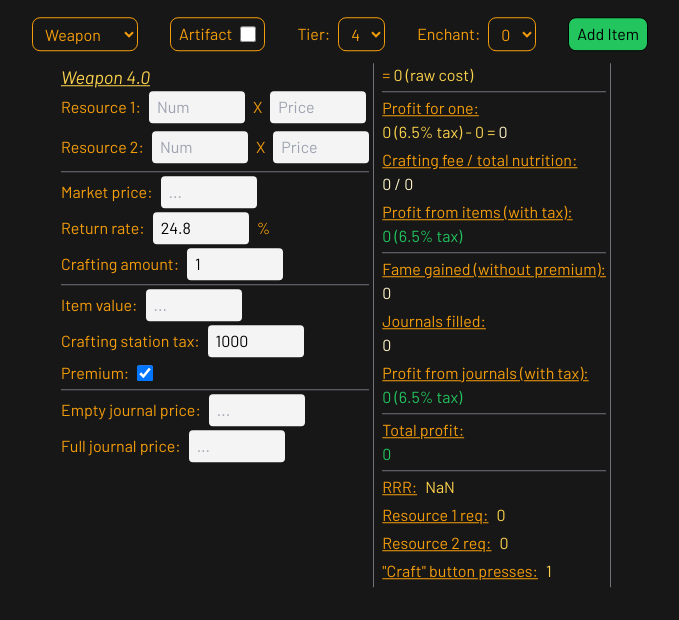
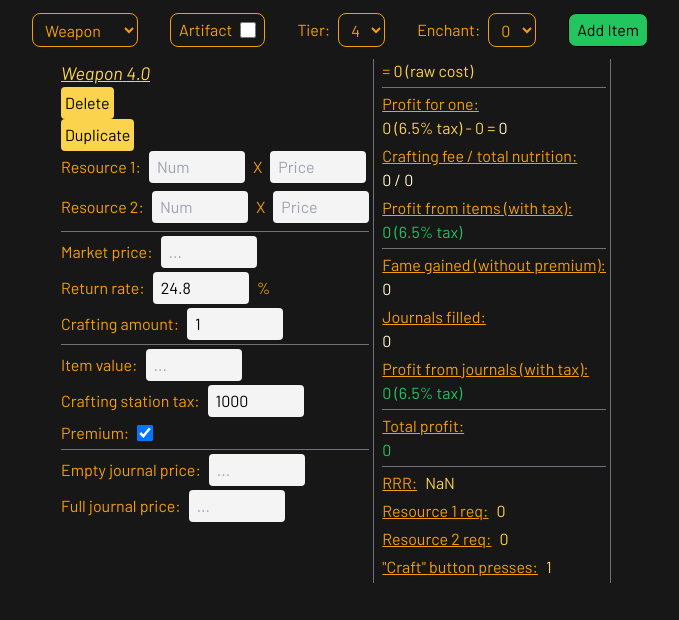
Before and after one commit to mPunc/progenitor-crafting, a React (Create React App) app: page / in a window 1280 px wide. Both pictures are taken after a click on the button "Add Item". Shown: the top 620 px of the page, without its empty margins (300-979 px from the left). Built offline with nearby package versions, Linux system fonts and the light colour scheme.

Commit message:
Implemented delete
Delete works, button placeholders for the moment. Duplicate needs fixing.
-MP

```diff
--- a/src/App.js
+++ b/src/App.js
@@ -9,7 +9,7 @@ function App() {
   return (
     <div className="min-h-screen min-w-screen bg-neutral-900 text-amber-500 font-barlow">
       <Header className={itemCount > 0 ? "-translate-y-full" : "translate-y-0"}/>
-      <MainContainer className={itemCount > 0 ? "-translate-y-[12%]" : "translate-y-0"}
+      <MainContainer className={itemCount > 0 ? "-translate-y-[76px]" : "translate-y-0"}
         onItemsChange={(x) => setItemCount(x)}
       />
       <Footer className={itemCount > 0 ? "translate-y-full" : "translate-y-0"}/>
--- a/src/components/appComponents/footer.jsx
+++ b/src/components/appComponents/footer.jsx
@@ -2,7 +2,7 @@
 function Footer({ className }) {
   return (
     <div className={`max-w-5xl mx-auto flex flex-col justify-center items-center pt-3 pb-3
-      fixed left-0 right-0 bottom-0 transition-transform duration-500 ease-out ${className}`}
+      fixed left-0 right-0 bottom-0 transition-transform duration-500 ease-in-out ${className}`}
     >
       <div className="underline self-start">This is the crafting calculator for you if:</div>
       <ul className="list-disc mb-2">
--- a/src/components/appComponents/header.jsx
+++ b/src/components/appComponents/header.jsx
@@ -3,7 +3,7 @@ import HorizontalLine from "../ui/horizontalLine";
 function Header({ className }) {
   return (
     <div className={`flex flex-col justify-center items-center pt-3
-      transition-transform duration-500 ease-out ${className}`}
+      transition-transform duration-500 ease-in-out ${className}`}
     >
       <h1 className="text-3xl font-bold">Progenitor's no-bullshit craft calculator (Albion Online)</h1>
       <p className="text-base italic">v1.1 beta</p>
--- a/src/components/appComponents/mainContainer.jsx
+++ b/src/components/appComponents/mainContainer.jsx
@@ -20,14 +20,33 @@ function MainContainer({ className, onItemsChange }) {
     setNextId(prev => prev + 1);
   };
 
+  const deleteItem = (id) => {
+    setItems(prevItems => prevItems.filter(item => item.id !== id));
+  };
+
+  const duplicateItem = (id) => {
+    setItems(prevItems => {
+      const itemToCopy = prevItems.find(item => item.id === id);
+      if (!itemToCopy) return prevItems;
+      return [
+        ...prevItems,
+        {
+          ...itemToCopy,
+          id: nextId
+        }
+      ];
+    });
+    setNextId(prev => prev + 1);
+  };
+
   useEffect(() => {
     onItemsChange?.(items.length);
   }, [items]);
 
   return (
-    <div className={`transition-transform duration-500 ease-out ${className}`}>
+    <div className={`transition-transform duration-500 ease-in-out ${className}`}>
       <Menu onAddItem={addItem}/>
-      <ItemList items={items}/>
+      <ItemList items={items} onDelete={deleteItem} onDuplicate={duplicateItem}/>
     </div>
   );
 }
--- a/src/components/features/craftedItem.jsx
+++ b/src/components/features/craftedItem.jsx
@@ -6,7 +6,7 @@ import Tooltip from "../ui/tooltip";
 import { craftingSimulationWorstCase } from "../../utils/craftingSimulation";
 import { formatNumber, getFameCoefficient, getJournal, getTax } from "../../utils/constantGetters";
 
-function CraftedItem({ itemType, isArtifact, tier, enchant }) {
+function CraftedItem({ itemType, isArtifact, tier, enchant, onDelete, onDuplicate }) {
   // * group related state into objects
   const [res1Amount, setRes1Amount] = useState(0);
   const [res1Price, setRes1Price] = useState(0);
@@ -75,7 +75,13 @@ function CraftedItem({ itemType, isArtifact, tier, enchant }) {
       <div className="flex flex-col items-start border-r border-zinc-500 pr-1 mr-2 mb-4">
         <div className="text-lg text-amber-300 underline italic">{itemType.charAt(0).toUpperCase() + itemType.slice(1)} {tier}.{enchant} {isArtifact ? "(artifact)" : ""}</div>
 
-        {/* add duplicate button, add delete button */}
+        <button className="text-black bg-amber-300 rounded px-1 py-1" onClick={onDelete}>
+          Delete
+        </button>
+
+        <button className="text-black bg-amber-300 rounded px-1 py-1" onClick={onDuplicate}>
+          Duplicate
+        </button>
 
         <div className="flex flex-row gap-2 justify-center items-center mb-1" >
           <InputWithLabel
--- a/src/components/features/itemList.jsx
+++ b/src/components/features/itemList.jsx
@@ -1,10 +1,18 @@
 import CraftedItem from "./craftedItem";
 
-function ItemList({ items = [] }) {
+function ItemList({ items = [], onDelete, onDuplicate }) {
   return (
     <div className="flex flex-row flex-wrap justify-center">
       {items.map( item => (
-        <CraftedItem key={item.id} itemType={item.itemType} isArtifact={item.artifact} tier={item.tier} enchant={item.enchant}/>
+        <CraftedItem
+          key={item.id}
+          itemType={item.itemType}
+          isArtifact={item.artifact}
+          tier={item.tier}
+          enchant={item.enchant}
+          onDelete={() => onDelete(item.id)}
+          onDuplicate={() => onDuplicate(item.id)}
+        />
       ))}
     </div>
   );
```
